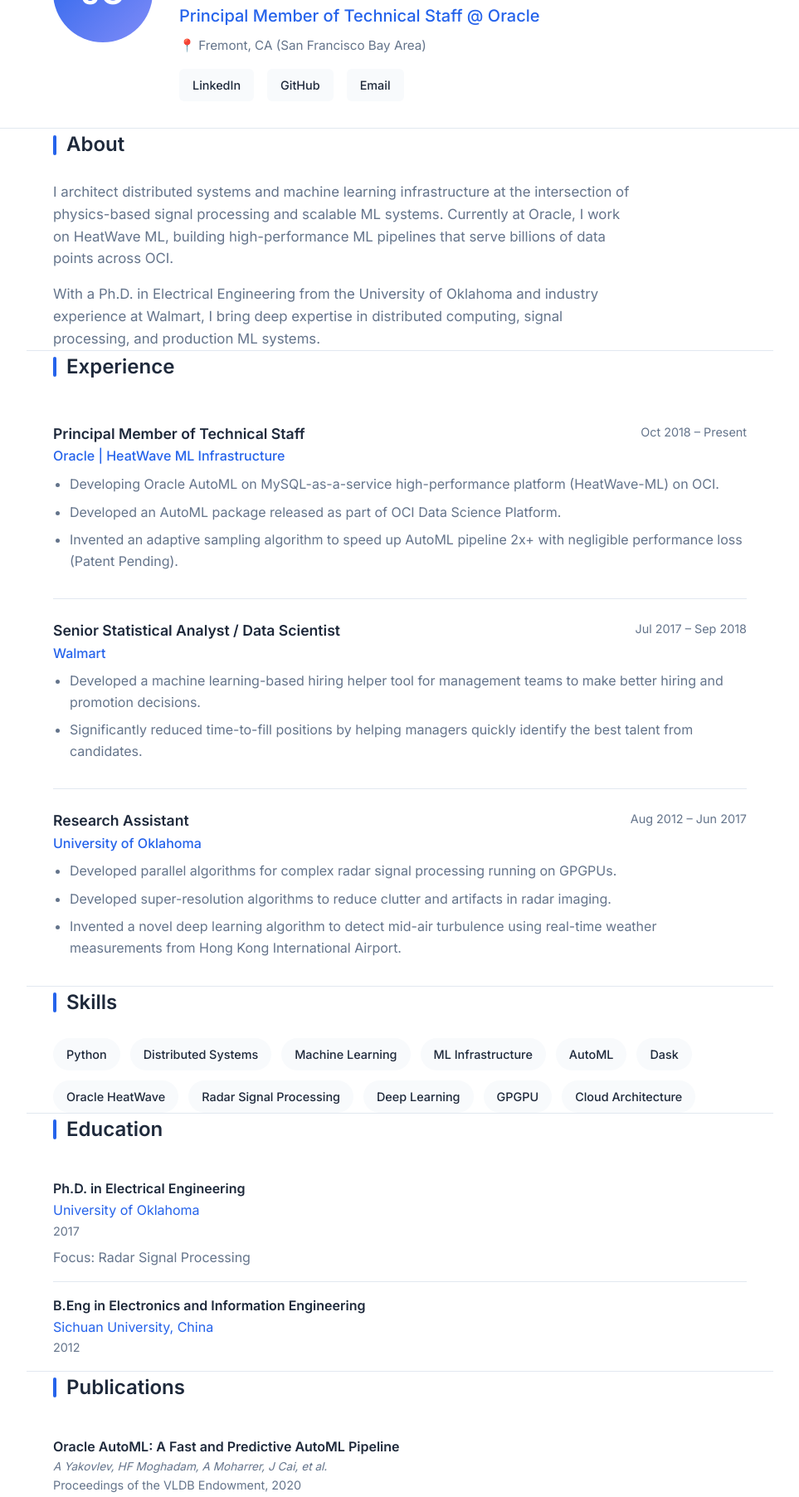
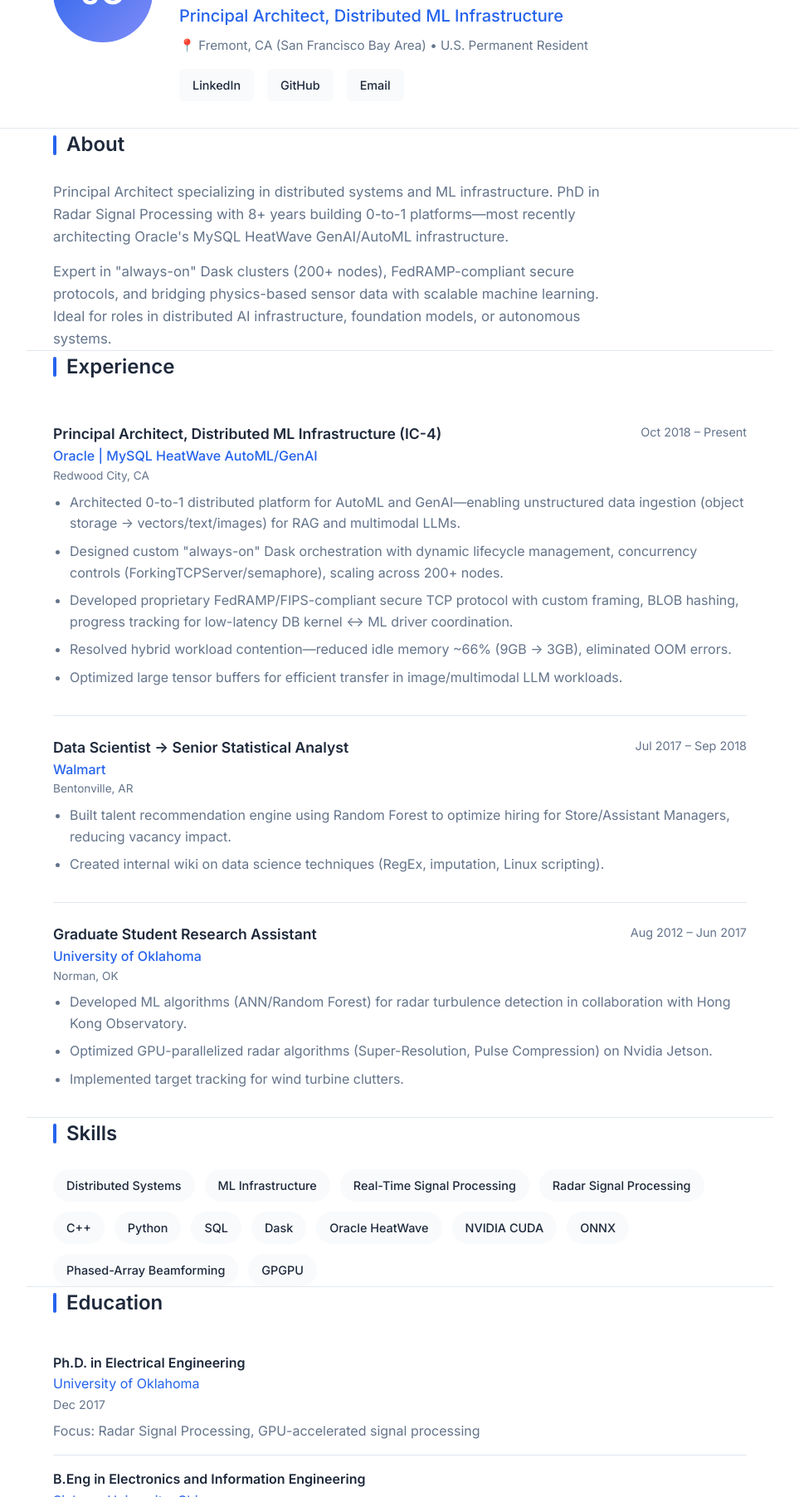
Before and after one commit to anyech/jingxiao-cai, a plain HTML site: page index.html in a window 1280 px wide. Shown: the part 133-1937 px from the top of the page at 83% size, without its empty margins (158-1121 px from the left). Drawn offline with Linux system fonts and the light colour scheme.

Commit message:
Update: Full resume details - Oracle architect role, Walmart, patent, publications

```diff
--- a/index.html
+++ b/index.html
@@ -3,8 +3,8 @@
 <head>
     <meta charset="UTF-8">
     <meta name="viewport" content="width=device-width, initial-scale=1.0">
-    <title>Jingxiao Cai, Ph.D. | Distributed Systems & ML Infrastructure</title>
-    <meta name="description" content="Principal Member of Technical Staff at Oracle, specializing in distributed systems and ML infrastructure.">
+    <title>Jingxiao Cai, Ph.D. | Principal ML Infrastructure Architect</title>
+    <meta name="description" content="Principal Architect at Oracle, specializing in distributed ML infrastructure, radar signal processing, and real-time systems.">
     <link rel="preconnect" href="https://fonts.googleapis.com">
     <link rel="preconnect" href="https://fonts.gstatic.com" crossorigin>
     <link href="https://fonts.googleapis.com/css2?family=Inter:wght@300;400;500;600;700&display=swap" rel="stylesheet">
@@ -169,6 +169,11 @@
             font-weight: 500;
         }
 
+        .exp-location {
+            color: var(--text-light);
+            font-size: 0.85rem;
+        }
+
         .exp-date {
             color: var(--text-light);
             font-size: 0.9rem;
@@ -249,6 +254,25 @@
             font-style: italic;
         }
 
+        /* Patents */
+        .patent-item {
+            padding: 1rem 0;
+            border-bottom: 1px solid var(--border);
+        }
+
+        .patent-item:last-child {
+            border-bottom: none;
+        }
+
+        .patent-title {
+            font-weight: 600;
+        }
+
+        .patent-number {
+            color: var(--text-light);
+            font-size: 0.9rem;
+        }
+
         /* Contact */
         .contact-grid {
             display: grid;
@@ -306,8 +330,8 @@
                 <div class="avatar">JC</div>
                 <div class="hero-content">
                     <h1>Jingxiao Cai, Ph.D.</h1>
-                    <div class="title">Principal Member of Technical Staff @ Oracle</div>
-                    <div class="location">📍 Fremont, CA (San Francisco Bay Area)</div>
+                    <div class="title">Principal Architect, Distributed ML Infrastructure</div>
+                    <div class="location">📍 Fremont, CA (San Francisco Bay Area) • U.S. Permanent Resident</div>
                     <div class="links">
                         <a href="https://www.linkedin.com/in/jingxiaocai/" target="_blank">LinkedIn</a>
                         <a href="https://github.com/anyech" target="_blank">GitHub</a>
@@ -322,12 +346,12 @@
         <h2>About</h2>
         <div class="about">
             <p>
-                I architect distributed systems and machine learning infrastructure at the intersection of physics-based signal processing and scalable ML systems.
-                Currently at Oracle, I work on HeatWave ML, building high-performance ML pipelines that serve billions of data points across OCI.
+                Principal Architect specializing in distributed systems and ML infrastructure.
+                PhD in Radar Signal Processing with 8+ years building 0-to-1 platforms—most recently architecting Oracle's MySQL HeatWave GenAI/AutoML infrastructure.
             </p>
             <p style="margin-top: 1rem;">
-                With a Ph.D. in Electrical Engineering from the University of Oklahoma and industry experience at Walmart,
-                I bring deep expertise in distributed computing, signal processing, and production ML systems.
+                Expert in "always-on" Dask clusters (200+ nodes), FedRAMP-compliant secure protocols,
+                and bridging physics-based sensor data with scalable machine learning. Ideal for roles in distributed AI infrastructure, foundation models, or autonomous systems.
             </p>
         </div>
     </section>
@@ -338,16 +362,19 @@
         <div class="experience-item">
             <div class="exp-header">
                 <div>
-                    <div class="exp-title">Principal Member of Technical Staff</div>
-                    <div class="exp-company">Oracle | HeatWave ML Infrastructure</div>
+                    <div class="exp-title">Principal Architect, Distributed ML Infrastructure (IC-4)</div>
+                    <div class="exp-company">Oracle | MySQL HeatWave AutoML/GenAI</div>
+                    <div class="exp-location">Redwood City, CA</div>
                 </div>
                 <div class="exp-date">Oct 2018 – Present</div>
             </div>
             <div class="exp-description">
                 <ul>
-                    <li>Developing Oracle AutoML on MySQL-as-a-service high-performance platform (HeatWave-ML) on OCI.</li>
-                    <li>Developed an AutoML package released as part of OCI Data Science Platform.</li>
-                    <li>Invented an adaptive sampling algorithm to speed up AutoML pipeline 2x+ with negligible performance loss (Patent Pending).</li>
+                    <li>Architected 0-to-1 distributed platform for AutoML and GenAI—enabling unstructured data ingestion (object storage → vectors/text/images) for RAG and multimodal LLMs.</li>
+                    <li>Designed custom "always-on" Dask orchestration with dynamic lifecycle management, concurrency controls (ForkingTCPServer/semaphore), scaling across 200+ nodes.</li>
+                    <li>Developed proprietary FedRAMP/FIPS-compliant secure TCP protocol with custom framing, BLOB hashing, progress tracking for low-latency DB kernel ↔ ML driver coordination.</li>
+                    <li>Resolved hybrid workload contention—reduced idle memory ~66% (9GB → 3GB), eliminated OOM errors.</li>
+                    <li>Optimized large tensor buffers for efficient transfer in image/multimodal LLM workloads.</li>
                 </ul>
             </div>
         </div>
@@ -355,15 +382,16 @@
         <div class="experience-item">
             <div class="exp-header">
                 <div>
-                    <div class="exp-title">Senior Statistical Analyst / Data Scientist</div>
+                    <div class="exp-title">Data Scientist → Senior Statistical Analyst</div>
                     <div class="exp-company">Walmart</div>
+                    <div class="exp-location">Bentonville, AR</div>
                 </div>
                 <div class="exp-date">Jul 2017 – Sep 2018</div>
             </div>
             <div class="exp-description">
                 <ul>
-                    <li>Developed a machine learning-based hiring helper tool for management teams to make better hiring and promotion decisions.</li>
-                    <li>Significantly reduced time-to-fill positions by helping managers quickly identify the best talent from candidates.</li>
+                    <li>Built talent recommendation engine using Random Forest to optimize hiring for Store/Assistant Managers, reducing vacancy impact.</li>
+                    <li>Created internal wiki on data science techniques (RegEx, imputation, Linux scripting).</li>
                 </ul>
             </div>
         </div>
@@ -371,16 +399,17 @@
         <div class="experience-item">
             <div class="exp-header">
                 <div>
-                    <div class="exp-title">Research Assistant</div>
+                    <div class="exp-title">Graduate Student Research Assistant</div>
                     <div class="exp-company">University of Oklahoma</div>
+                    <div class="exp-location">Norman, OK</div>
                 </div>
                 <div class="exp-date">Aug 2012 – Jun 2017</div>
             </div>
             <div class="exp-description">
                 <ul>
-                    <li>Developed parallel algorithms for complex radar signal processing running on GPGPUs.</li>
-                    <li>Developed super-resolution algorithms to reduce clutter and artifacts in radar imaging.</li>
-                    <li>Invented a novel deep learning algorithm to detect mid-air turbulence using real-time weather measurements from Hong Kong International Airport.</li>
+                    <li>Developed ML algorithms (ANN/Random Forest) for radar turbulence detection in collaboration with Hong Kong Observatory.</li>
+                    <li>Optimized GPU-parallelized radar algorithms (Super-Resolution, Pulse Compression) on Nvidia Jetson.</li>
+                    <li>Implemented target tracking for wind turbine clutters.</li>
                 </ul>
             </div>
         </div>
@@ -389,17 +418,19 @@
     <section class="container">
         <h2>Skills</h2>
         <div class="skills-grid">
+            <span class="skill-tag">Distributed Systems</span>
+            <span class="skill-tag">ML Infrastructure</span>
+            <span class="skill-tag">Real-Time Signal Processing</span>
+            <span class="skill-tag">Radar Signal Processing</span>
+            <span class="skill-tag">C++</span>
             <span class="skill-tag">Python</span>
-            <span class="skill-tag">Distributed Systems</span>
-            <span class="skill-tag">Machine Learning</span>
-            <span class="skill-tag">ML Infrastructure</span>
-            <span class="skill-tag">AutoML</span>
+            <span class="skill-tag">SQL</span>
             <span class="skill-tag">Dask</span>
             <span class="skill-tag">Oracle HeatWave</span>
-            <span class="skill-tag">Radar Signal Processing</span>
-            <span class="skill-tag">Deep Learning</span>
+            <span class="skill-tag">NVIDIA CUDA</span>
+            <span class="skill-tag">ONNX</span>
+            <span class="skill-tag">Phased-Array Beamforming</span>
             <span class="skill-tag">GPGPU</span>
-            <span class="skill-tag">Cloud Architecture</span>
         </div>
     </section>
 
@@ -409,8 +440,8 @@
         <div class="education-item">
             <div class="edu-title">Ph.D. in Electrical Engineering</div>
             <div class="edu-school">University of Oklahoma</div>
-            <div class="edu-date">2017</div>
-            <p style="color: var(--text-light); margin-top: 0.5rem;">Focus: Radar Signal Processing</p>
+            <div class="edu-date">Dec 2017</div>
+            <p style="color: var(--text-light); margin-top: 0.5rem;">Focus: Radar Signal Processing, GPU-accelerated signal processing</p>
         </div>
 
         <div class="education-item">
@@ -426,7 +457,7 @@
         <div class="pub-item">
             <div class="pub-title">Oracle AutoML: A Fast and Predictive AutoML Pipeline</div>
             <div class="pub-authors">A Yakovlev, HF Moghadam, A Moharrer, J Cai, et al.</div>
-            <div class="pub-venue">Proceedings of the VLDB Endowment, 2020</div>
+            <div class="pub-venue">VLDB Endowment, 2020</div>
         </div>
 
         <div class="pub-item">
@@ -439,6 +470,21 @@
             <div class="pub-title">General Purpose Graphic Processing Unit Implementation of Adaptive Pulse Compression Algorithms</div>
             <div class="pub-authors">J Cai, Y Zhang</div>
             <div class="pub-venue">Journal of Applied Remote Sensing, 2017</div>
+        </div>
+
+        <div class="pub-item">
+            <div class="pub-title">Micro-Doppler Radar Signature Identification within Wind Turbine Clutter Based on Short-CPI Airborne Radar</div>
+            <div class="pub-authors">J Cai, et al.</div>
+            <div class="pub-venue">IET Radar, Sonar & Navigation, 2015</div>
+        </div>
+    </section>
+
+    <section class="container">
+        <h2>Patents</h2>
+
+        <div class="patent-item">
+            <div class="patent-title">Adaptive Sampling for Imbalance Mitigation and Dataset Size Reduction in Machine Learning</div>
+            <div class="patent-number">US20200342265A1 (Patent Pending)</div>
         </div>
     </section>
 
```
